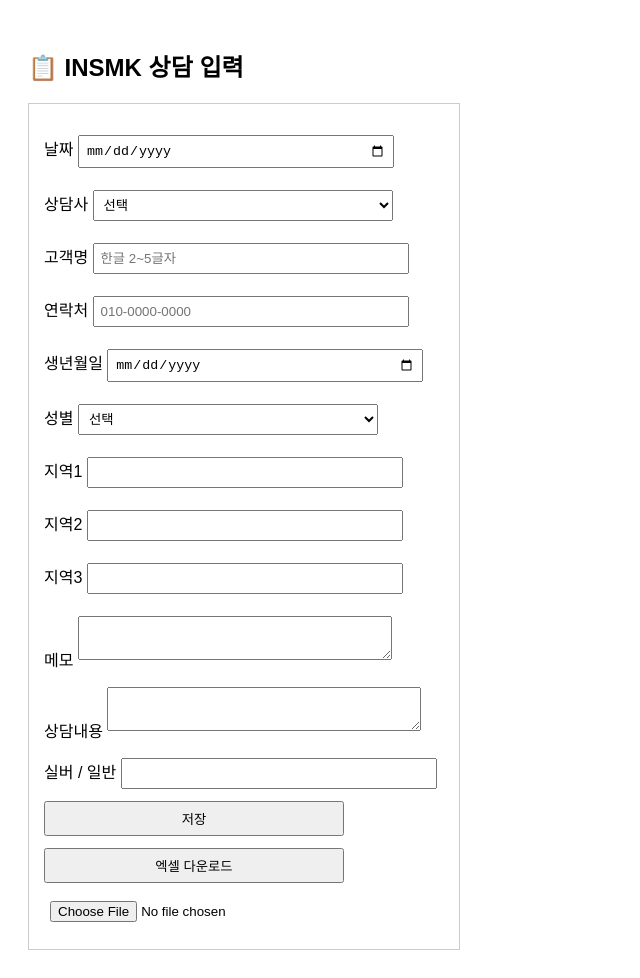
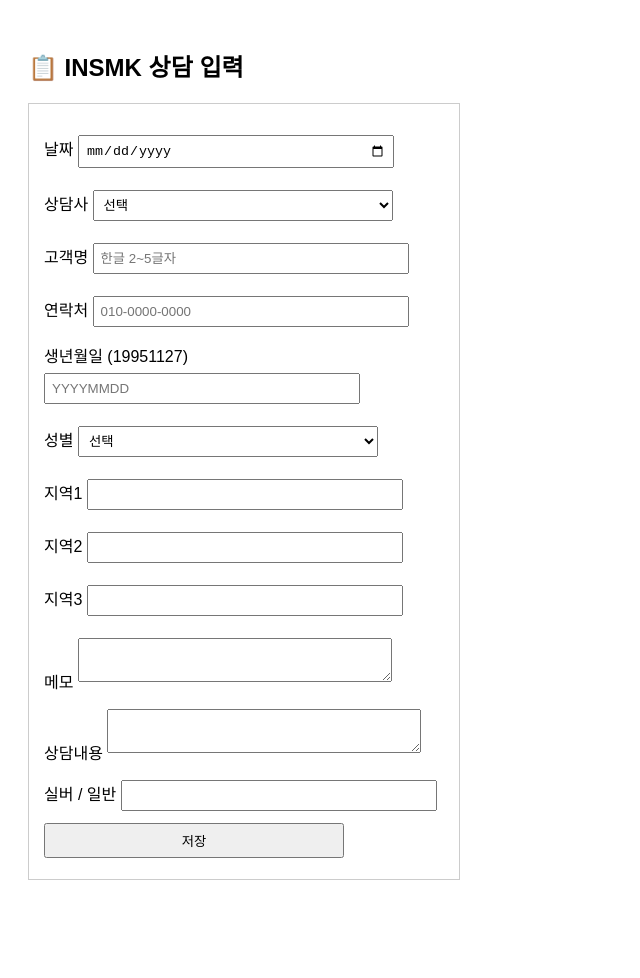
Before and after one commit to tkdwnsdl2066-lgtm/insdata, a plain HTML site: page index.html in a window 1280 px wide. Shown: the whole page, without its empty margins (0-640 px from the left). After the commit the page ends 908 px from the top, so only its background shows below. Drawn offline with Linux system fonts and the light colour scheme.

Commit message:
Update index.html

```diff
--- a/index.html
+++ b/index.html
@@ -35,8 +35,8 @@
       <input type="text" id="phone" placeholder="010-0000-0000" />
     </label>
 
-    <label>생년월일
-      <input type="date" id="birth" />
+    <label>생년월일 (19951127)
+      <input type="text" id="birthRaw" placeholder="YYYYMMDD" maxlength="8" />
     </label>
 
     <label>성별
@@ -64,8 +64,6 @@
     </label>
 
     <button id="saveBtn">저장</button>
-    <button id="downloadExcel">엑셀 다운로드</button>
-    <input type="file" id="uploadExcel" />
   </div>
 
   <script type="module" src="./main.js"></script>
```
